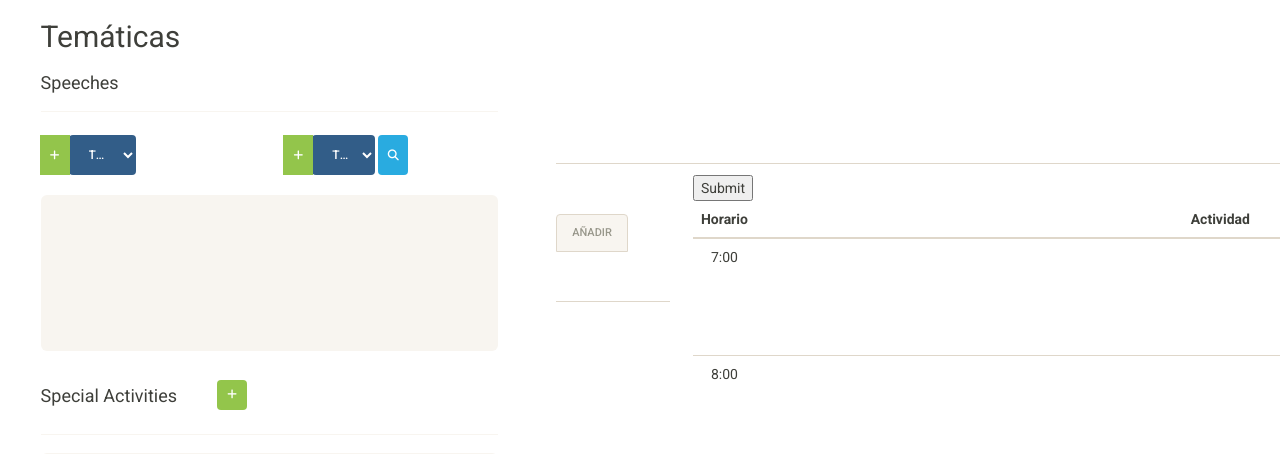
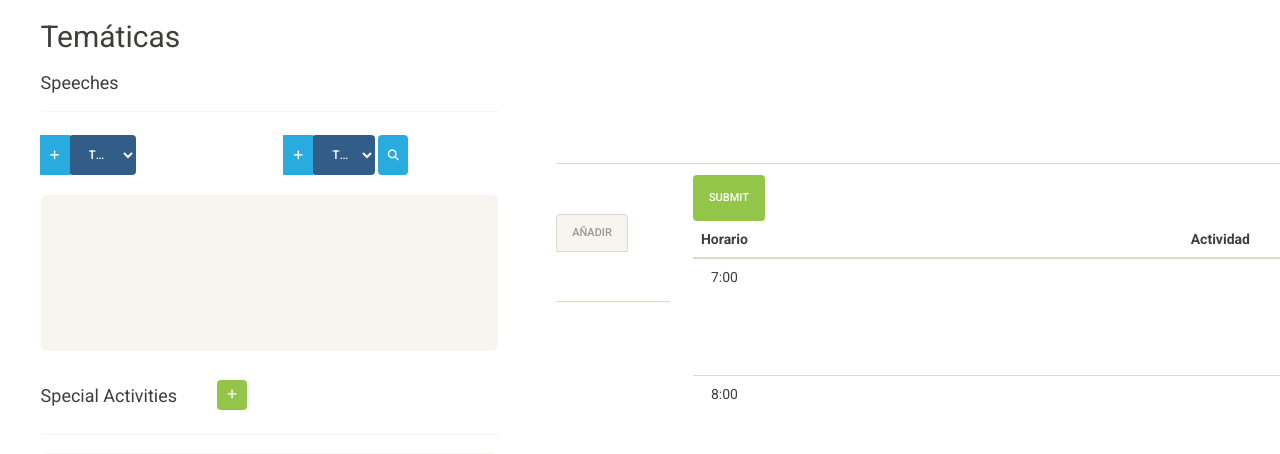
Before and after one commit to luisza/registro_pylatam2025, a Django app: template src/proposal/templates/proposal/blockschedule_list.html in a window 1280 px wide; the page is wider, and only the part inside the window is pictured. Shown: the part 164-618 px from the top of that part. Run offline with Django 3.2, Linux system fonts and the light colour scheme; the template is opened without the code that fills it: values that come from a table or form of the project are taken from there, others are empty; data comes from the database, SQL or seed files in the repository; parts of the project's set-up code (start-up, migrations or seed data) failed here and were passed over; some libraries are stand-ins or nearby versions.

Commit message:
styles for button have been added

```diff
--- a/src/proposal/templates/proposal/blockschedule_list.html
+++ b/src/proposal/templates/proposal/blockschedule_list.html
@@ -40,7 +40,7 @@
                             <div class="col-2">
                                 <span class="input-group-btn">
                                     <a style="height: 40px;" data-toggle="modal"
-                                       data-target="#topic-modal" class="btn btn-success add-button">
+                                       data-target="#topic-modal" class="btn btn-info add-button">
                                         <i class="fas fa-plus" style="margin-top: 15px"></i>
                                     </a>
                                 </span>
@@ -61,7 +61,7 @@
                             <div class="col-2">
                                 <span class="input-group-btn">
                                     <a style="height: 40px" data-toggle="modal" data-target="#type-modal"
-                                       class="btn btn-success add-button">
+                                       class="btn btn-info add-button">
                                         <i style="margin-top: 15px" class="fas fa-plus"></i></a>
                                 </span>
                             </div>
@@ -216,7 +216,7 @@
                     </ul>
                 </div>
                 <div class="scheduleContainer">
-                    <button id="send_activities" name="send_activities"
+                    <button class="btn btn-success" id="send_activities" name="send_activities"
                             onclick="send_activities_list()">{% trans 'Submit' %}</button>
                     <table class="table">
                         <thead class="thead">
```
